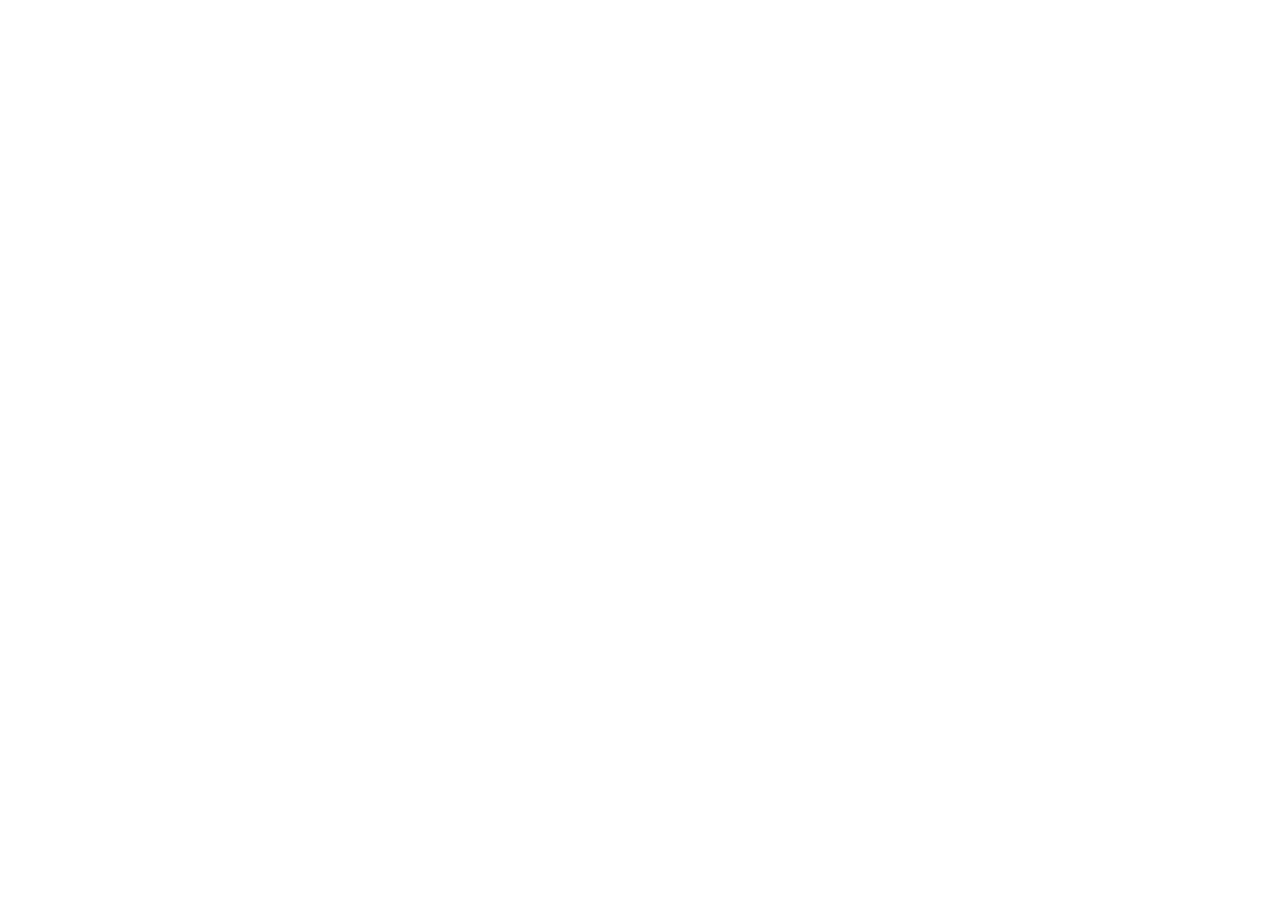
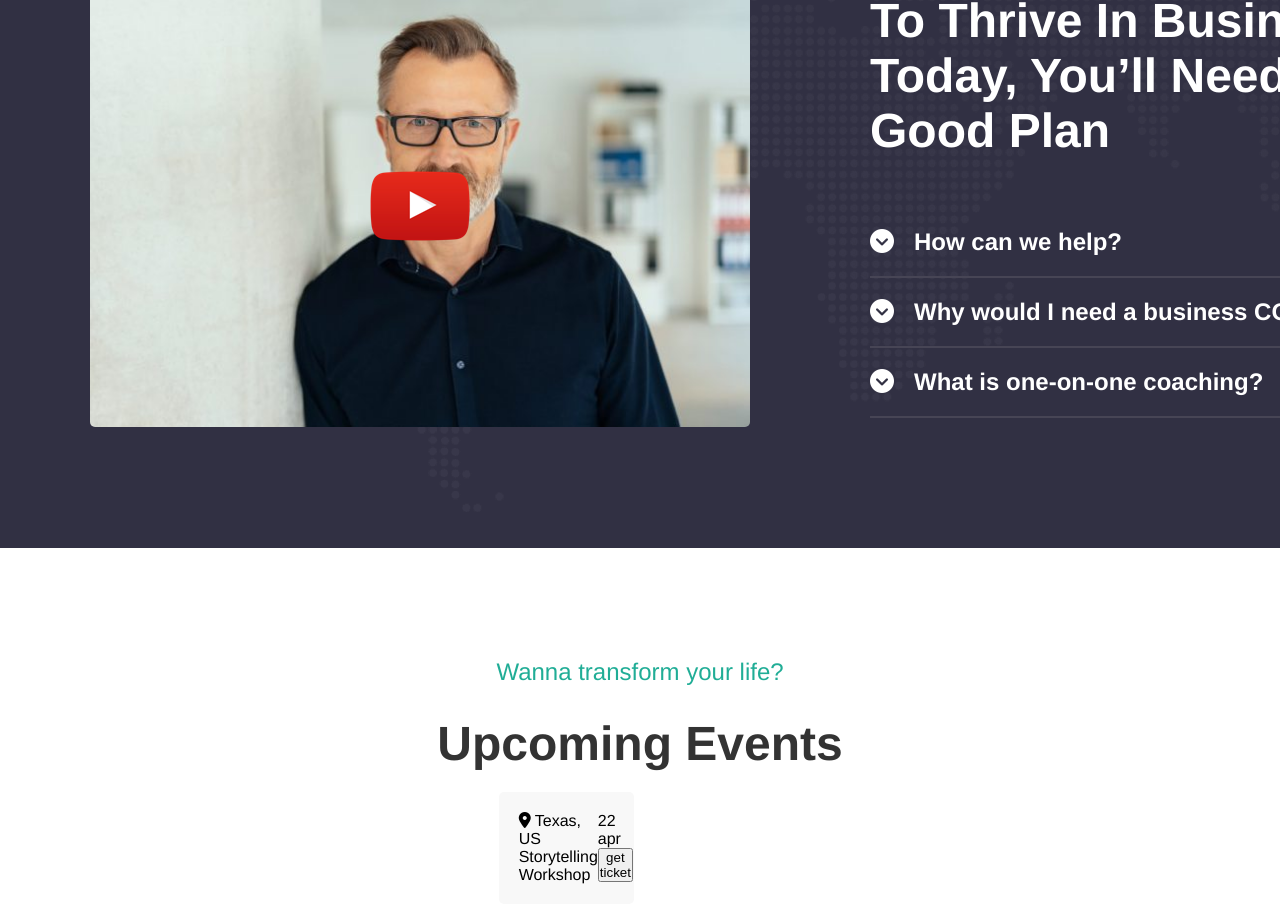
Before and after one commit to albicorra/proj-html-vuejs, a Vue app: page / in a window 1280 px wide. Shown: the part 3791-4714 px from the top of the page. Before the commit the page ends 3654 px from the top, so only its background shows below. Built offline with nearby package versions, Linux system fonts and the light colour scheme; a small style sheet from the web is missing.

Commit message:
video section finita e sviluppo event section

```diff
--- /dev/null
+++ b/src/components/EventSection.vue
@@ -0,0 +1,57 @@
+<template>
+  <div class="container-small section-wrapper">
+    <h4 class="subtitle">Wanna transform your life?</h4>
+    <h1 class="big-title">Upcoming Events</h1>
+
+    <div class="event-container">
+
+      <div class="event-wrapper">
+        <div class="event-place">
+          <p><i class="fa-solid fa-location-dot"></i>  Texas, US</p>
+          <div>Storytelling Workshop</div>
+        </div>
+
+        <div class="event-date">
+          <div>22</div>
+          <div>apr</div>
+          <button>get ticket</button>
+        </div>
+      </div>
+
+      <div></div>
+
+    </div>
+  </div>
+</template>
+
+<script>
+export default {
+  name: 'EventSection',
+
+}
+</script>
+
+<style scoped lang="scss">
+  .section-wrapper{
+    display: flex;
+    justify-content: center;
+    align-items: center;
+    flex-direction: column;
+    padding: 110px 0px 200px 0px;
+
+    .event-container{
+      display: flex;
+      align-items: center;
+      flex-wrap: wrap;
+      gap: 30px;
+
+      .event-wrapper{
+        width: 48%;
+        background-color: #F8F8F8;
+        padding: 20px;
+        border-radius: 5px;
+        display: flex;
+      }
+    }
+  }
+</style>
--- a/src/components/MyMain.vue
+++ b/src/components/MyMain.vue
@@ -3,6 +3,8 @@
     <DigitalApproach/>
     <HelpYou/>
     <HelpYou2/>
+    <VideoSection/>
+    <EventSection/>
   </div>
 </template>
 
@@ -10,13 +12,17 @@
 import DigitalApproach from './DigitalApproach.vue'
 import HelpYou from './HelpYou.vue'
 import HelpYou2 from './HelpYou2.vue'
+import VideoSection from './VideSection.vue'
+import EventSection from './EventSection'
 
 export default {
   name: 'MyMain',
   components: {
     DigitalApproach,
     HelpYou,
-    HelpYou2
+    HelpYou2,
+    VideoSection,
+    EventSection
   }
 }
 </script>
--- /dev/null
+++ b/src/components/VideSection.vue
@@ -0,0 +1,149 @@
+<template>
+  <div class="section-wrapper">
+    <div class="container-large">
+        <div class="hero-video">
+            <div class="image-wrapper">
+                <img src="../assets/img/home-business-video-poster-670x450.jpg" alt="">
+                <img src="../assets/img/icon-youtube-play.png" class="icon-youtube" alt="">
+            </div>
+        </div>
+
+        <div class="text-wrapper">
+            <h2 class="title">To Thrive In Business Today, You’ll Need a Good Plan</h2>
+            <div v-for="el in textInformation" :key="el.id" class="information-wrapper">
+                <h4 @click="activeText(el.id)" :class="el.classElement"><i class="fa-solid fa-circle-chevron-down"></i>{{el.title}}</h4>
+                <p class="information" :class="el.classElement">{{el.information}}</p>
+            </div>
+        </div>
+    </div>
+  </div>
+</template>
+
+<script>
+export default {
+  name: 'VideoSection',
+  data () {
+    return{
+
+      textInformation:[
+        {
+          title: 'How can we help?',
+          information: 'How many courses you’ve been on, using however many techniques and methods. Unless you’ve come to realize the value of mindset, then you’ve yet to understand how success comes. With everyone else’s mindset involved impacting too. Hence why business coaching is so crucial for success.',
+          classElement: '',
+          id: 0
+        },
+        {
+          title: 'Why would I need a business COACH?',
+          information: 'Every great entrepreneur is surrounded by coaches and advisors. A great business coach will listen and guide you to success. Perhaps most importantly, a business coach will make you focus on your goals and hold you accountable to the things you should do, and to where you want your business to be.',
+          classElement: '',
+          id: 1
+        },
+        {
+          title: 'What is one-on-one coaching?',
+          information: 'We understand that every business is at a different stage of development; this is why we’ve also developed multiple Group Coaching programs to fit the needs of every kind of business. Unlike a consultant, your personal MaxCoach will do more than just show you what to do – he or she will be with you when you need them most.',
+          classElement: '',
+          id: 2
+        },
+      ]
+    }
+  },
+  methods: {
+    activeText: function(index){
+      if (this.textInformation[index].classElement == '') {
+
+        this.textInformation[index].classElement = 'active'
+      }else{
+        this.textInformation[index].classElement = ''
+      }
+    },
+  }
+}
+</script>
+
+<style scoped lang="scss">
+    .section-wrapper{
+        background-color: #313043;
+        background-image: url('../assets/img/background-map-dots-top-right-transparent.png');
+        background-position: right;
+        background-size: auto;
+        background-repeat: no-repeat;
+        color: #fff;
+
+        .container-large{
+            display: flex;
+            padding: 50px;
+            align-items: center;
+
+            .hero-video{
+                width: 50%;
+                padding: 40px;
+                display: flex;
+                justify-content: center;
+                align-items: center;
+
+                .image-wrapper{
+                    position: relative;
+                    border-radius: 5px;
+                    overflow: hidden;
+                    cursor: pointer;
+
+                    img{
+                        display: block;
+                    }
+
+                    .icon-youtube{
+                        width: 100px;
+                        position: absolute;
+                        top: 50%;
+                        left: 50%;
+                        transform: translate(-50%, -50%);
+                    }
+                }
+            }
+
+            .text-wrapper{
+                padding: 80px;
+                width: 50%;
+                display: flex;
+                flex-direction: column;
+
+                .title{
+                    font-size: 48px;
+                    font-weight: 700;
+                    margin-bottom: 50px;
+                }
+
+                .information-wrapper{
+                    border-bottom: 2px solid #474555;
+
+                    h4{
+                        font-size: 24px;
+                        font-weight: 600;
+                        padding: 20px 0px;
+                        cursor: pointer;
+
+                        i{
+                            margin-right: 20px;
+                        }
+                    }
+
+                    h4.active{
+                        color: #20ad96;
+                    }
+
+                    .information{
+                        display: none;
+                        font-size: 15px;
+                        line-height: 26px;
+                        padding: 0px 0px 20px 46px;
+                    }
+
+                    .information.active{
+                        display: block;
+                    }
+                }
+                }
+
+        }
+    }
+</style>
```
